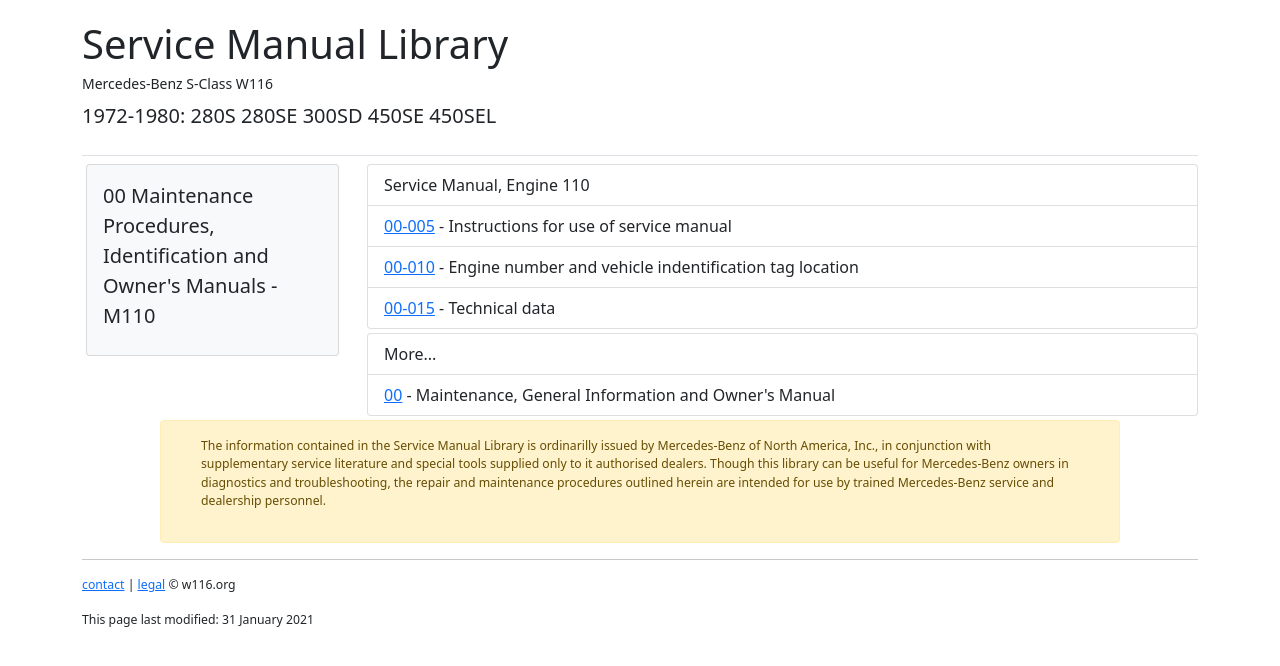
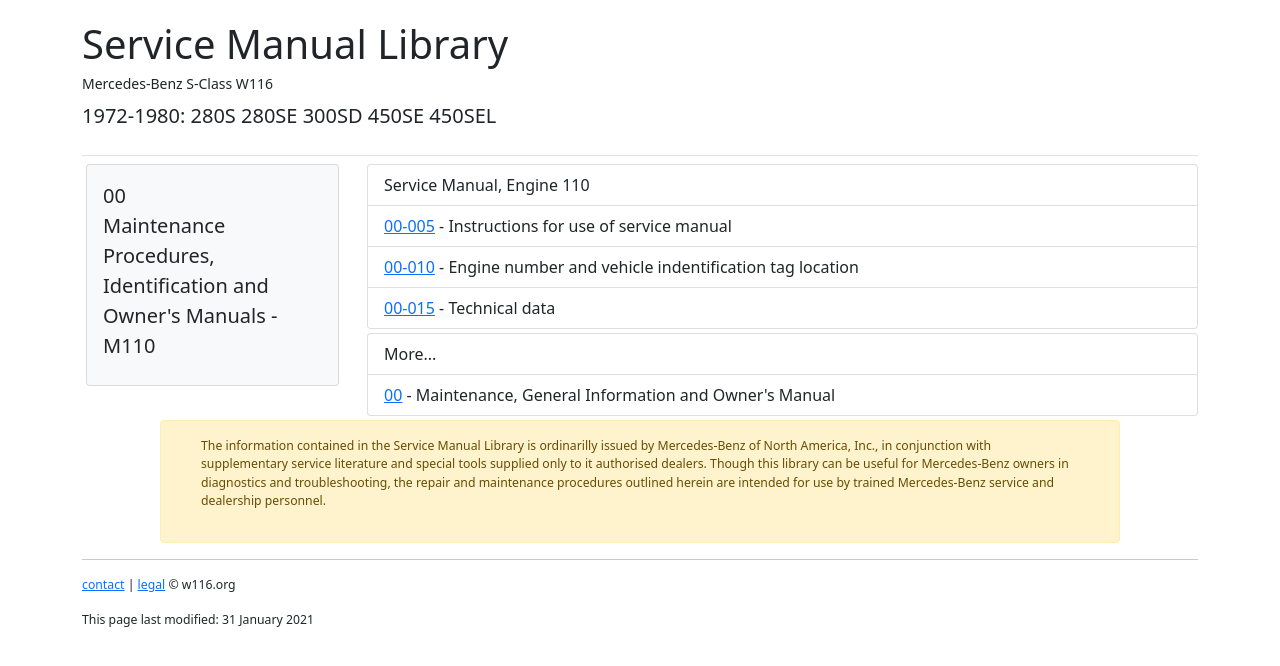
Before and after one commit to W116org/handbook, a Jekyll site: the page built from m110/00Maintenance.html, in a window 1280 px wide, cut to the strip 210-876 px from the top of the page. Built offline with Jekyll 4.4.1, drawn with Linux system fonts in a browser that asks for light colours; comment, search, counter and statistics services are not loaded.

Commit message:
Update 00Maintenance.html

```diff
--- a/m110/00Maintenance.html
+++ b/m110/00Maintenance.html
@@ -12,7 +12,7 @@
   <div class="col-xs-12 col-md-3">
     <div class="card text-dark bg-light mb-3 mx-1">
       <div class="card-body">
-        <p class="card-title lead">00 Maintenance Procedures, Identification and Owner's Manuals - M110</p>
+        <p class="card-title lead">00<br>Maintenance Procedures, Identification and Owner's Manuals - M110</p>
       </div>
     </div>
   </div>
```
